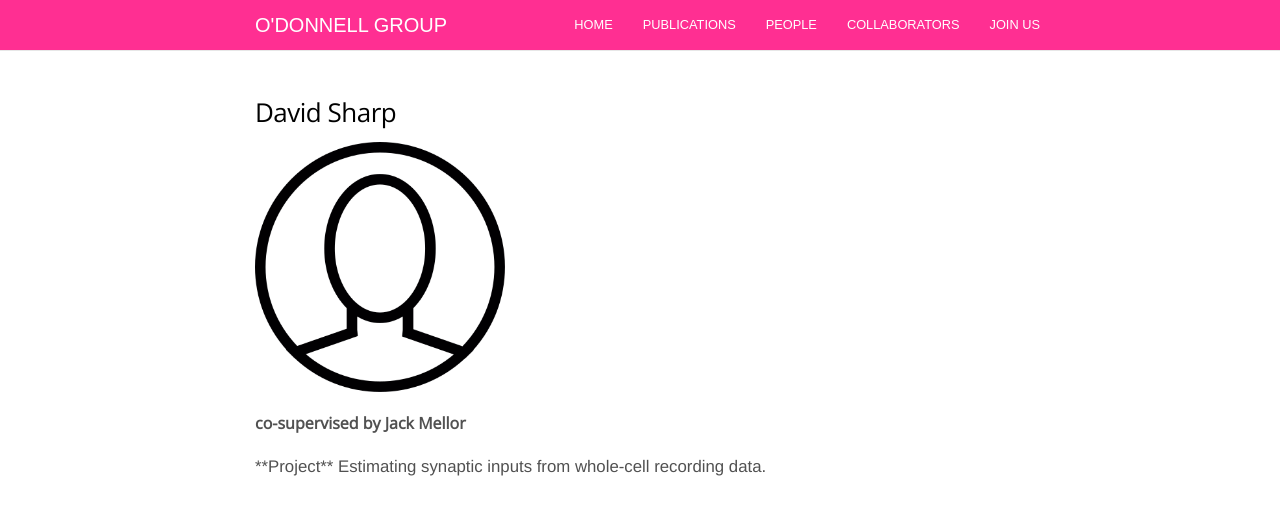
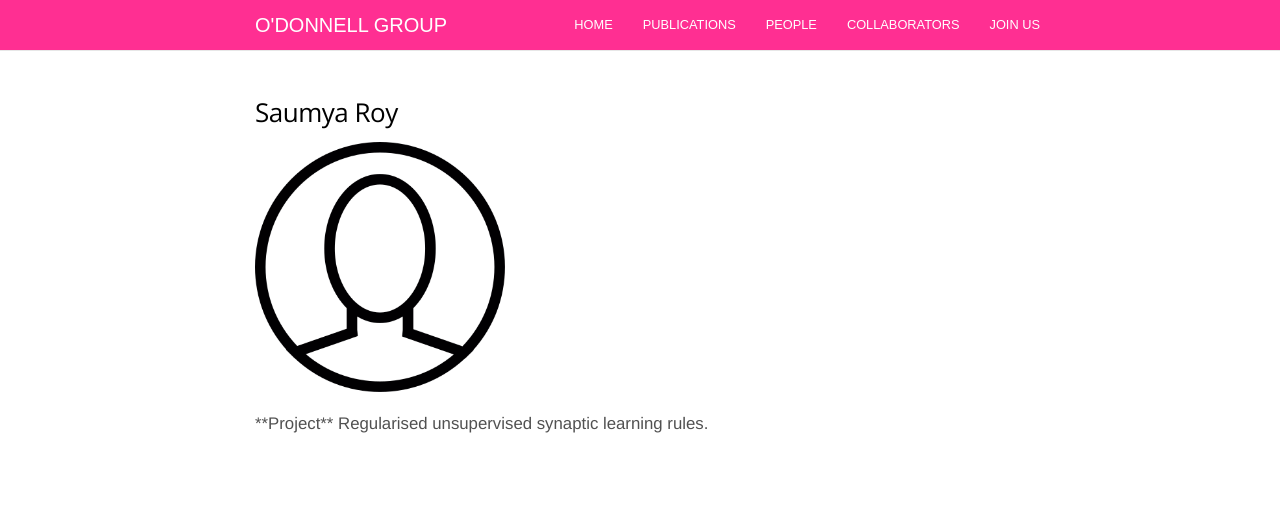
Before and after one commit to odonnellgroup/odonnellgroup.github.io, a Jekyll site: the page built from _people/Saumya_Roy.md, in a window 1280 px wide. Shown: the top 515 px of the page. Built offline with Jekyll 4.4.1, drawn with Linux system fonts in a browser that asks for light colours; nearby versions of some CDN libraries; comment, search, counter and statistics services are not loaded.

Commit message:
updated undergrads info

```diff
--- a/_people/David_Sharp.md
+++ b/_people/Saumya_Roy.md
@@ -1,9 +1,9 @@
 ---
-name: David Sharp
+name: Saumya Roy
 position: undergrads
 avatar: blank.png
-joined: 9_2018
-affiliation: [co-supervised by Jack Mellor]
+joined: 9_2019
+affiliation:
 ---
 
 <img width="250" src="{{site.baseurl}}/images/people/{{page.avatar}}" data-action="zoom">
@@ -18,6 +18,6 @@ affiliation: [co-supervised by Jack Mellor]
 
 <header class="masthead text-justify" style="font-size:120%">
 **Project**
-Estimating synaptic inputs from whole-cell recording data.
+Regularised unsupervised synaptic learning rules.
 </header>
 <br><br>
```
Also changed, not shown: _people/Drew_Macdonald.md (+1 -1 lines), _people/Panagiotis_Dimitriou.md (+1 -1 lines), 2 other files.
